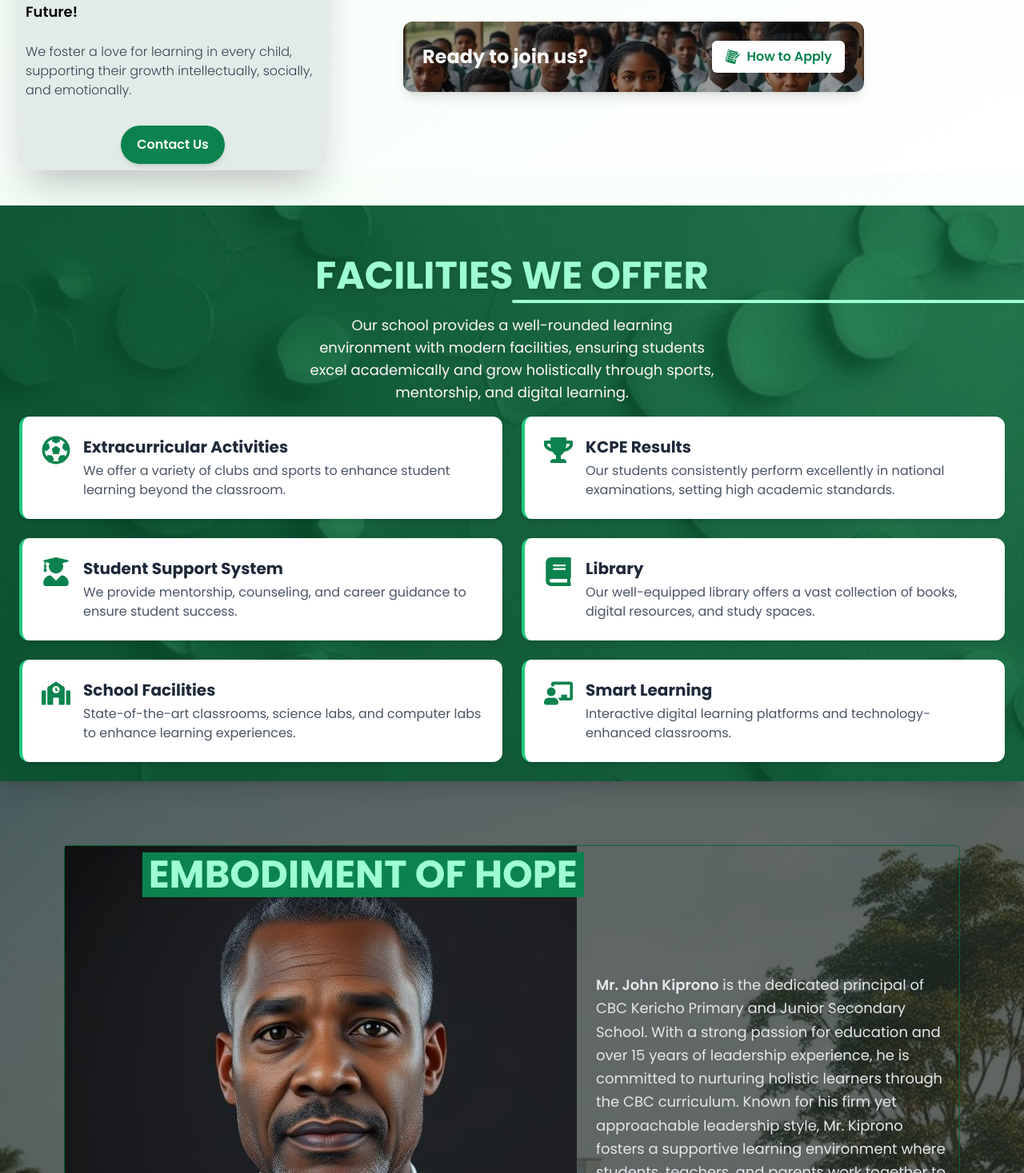
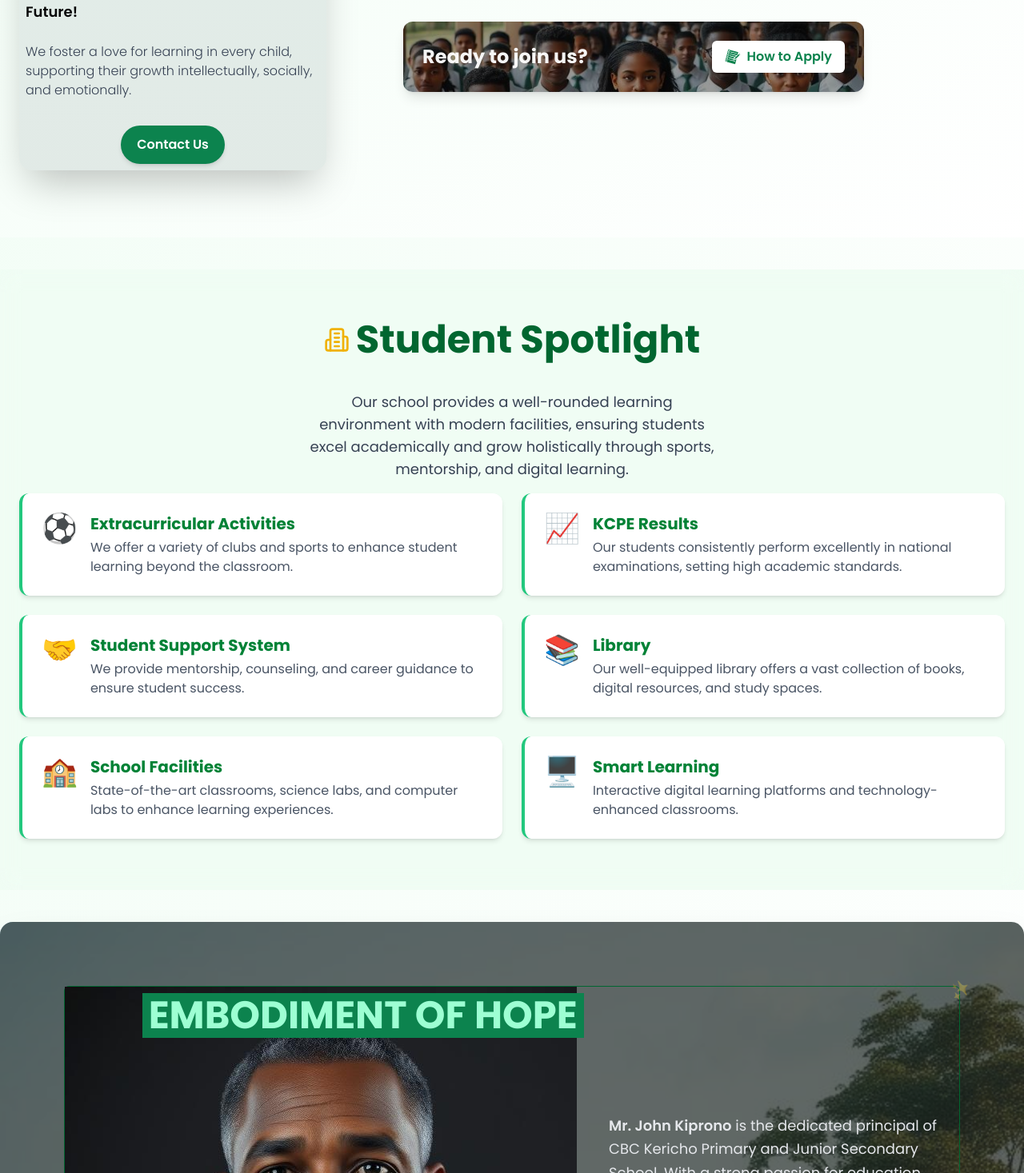
Before and after one commit to cassandra18/Work, a React (Vite) app in the folder frontend/: page / in a window 1280 px wide. Shown: the part 1333-2800 px from the top of the page at 80% size. Built offline with nearby package versions, Linux system fonts and the light colour scheme.

Commit message:
change the ui for the home page

```diff
--- a/frontend/src/components/facilites.tsx
+++ b/frontend/src/components/facilites.tsx
@@ -1,47 +1,50 @@
 import React from "react";
-import {
-  FaBook,
-  FaUserGraduate,
-  FaFutbol,
-  FaChalkboardTeacher,
-  FaSchool,
-  FaTrophy,
-} from "react-icons/fa";
 import { motion } from "framer-motion";
+import { Building2 } from 'lucide-react';
+
+const fadeIn = (delay = 0, direction: 'left' | 'right' = 'left') => {
+  const xValue = direction === 'left' ? -50 : 50;
+  return {
+      initial: { opacity: 0, x: xValue },
+      whileInView: { opacity: 1, x: 0 },
+      transition: { delay, duration: 0.6, ease: 'easeOut' },
+      viewport: { once: true, amount: 0.3 }
+  };
+};
 
 const facilities = [
   {
-    icon: <FaFutbol />,
+    icon: '⚽',
     title: "Extracurricular Activities",
     description:
       "We offer a variety of clubs and sports to enhance student learning beyond the classroom.",
   },
   {
-    icon: <FaTrophy />,
+    icon: '📈',
     title: "KCPE Results",
     description:
       "Our students consistently perform excellently in national examinations, setting high academic standards.",
   },
   {
-    icon: <FaUserGraduate />,
+    icon: '🤝',
     title: "Student Support System",
     description:
       "We provide mentorship, counseling, and career guidance to ensure student success.",
   },
   {
-    icon: <FaBook />,
+    icon: '📚',
     title: "Library",
     description:
       "Our well-equipped library offers a vast collection of books, digital resources, and study spaces.",
   },
   {
-    icon: <FaSchool />,
+    icon: '🏫',
     title: "School Facilities",
     description:
       "State-of-the-art classrooms, science labs, and computer labs to enhance learning experiences.",
   },
   {
-    icon: <FaChalkboardTeacher />,
+    icon: '🖥️',
     title: "Smart Learning",
     description:
       "Interactive digital learning platforms and technology-enhanced classrooms.",
@@ -62,28 +65,22 @@ const Facilities: React.FC = () => {
   return (
     <>
     <div
-      style={{ backgroundImage: `url('/images/facilities2.jpeg')` }}
-      className="poppins-regular relative bg-cover bg-center flex flex-col justify-center items-center text-white mt-10 "
+      className="poppins-regular relative bg-cover bg-center flex flex-col justify-center items-center text-white my-10 pb-10 bg-green-50 "
     >
       {/* Overlay */}
-      <div className="absolute inset-0 bg-[#0C834E] opacity-50 backdrop-blur-md"></div>
+      <div className="absolute inset-0 opacity-50 backdrop-blur-md"></div>
       {/* Facilities Section - Bulletin Board Style */}
       <div className="container mx-auto mt-10 z-10">
-        <div className="rounded-lg p-6 shadow-xl">
-          <h2 className=" text-3xl md:text-4xl lg:text-5xl font-bold text-center text-[#9dffd3] mb-6 relative">
-            <span className="poppins-bold relative z-10 drop-shadow-md">
-              FACILITIES WE OFFER
-            </span>
+        <div className="rounded-lg p-6 ">
+        <motion.h2
+                className="text-3xl md:text-5xl font-bold text-green-800 mb-10 flex justify-center items-center gap-2"
+                {...fadeIn(0.1)}
+            >
+                <Building2 className="text-yellow-500" size={32} />
+                Student Spotlight
+            </motion.h2>
 
-            {/* Animated underline */}
-            <motion.div
-              className="absolute left-1/2 bottom-[-10px] h-1 bg-[#9dffd3] rounded-md"
-              initial={{ width: 0 }}
-              animate={{ width: "100%" }}
-              transition={{ duration: 1, ease: "easeInOut" }}
-            ></motion.div>
-          </h2>
-          <p className="text-center text-md md:text-lg  text-[#fff6f6]  my-4 mx-auto max-w-lg">
+          <p className="text-center text-md md:text-lg  text-gray-700  my-4 mx-auto max-w-lg">
             Our school provides a well-rounded learning environment with modern
             facilities, ensuring students excel academically and grow
             holistically through sports, mentorship, and digital learning.
@@ -106,7 +103,7 @@ const Facilities: React.FC = () => {
                     {facility.icon}
                   </motion.div>
                   <div>
-                    <h3 className="text-xl font-bold text-gray-800">
+                    <h3 className="text-xl font-bold text-green-700">
                       {facility.title}
                     </h3>
                     <p className="text-gray-600 mt-1">{facility.description}</p>
--- a/frontend/src/components/hero.tsx
+++ b/frontend/src/components/hero.tsx
@@ -8,10 +8,10 @@ import { motion } from 'framer-motion';
 import { Swiper as SwiperClass } from 'swiper';
 
 const slides = [
-    { id: 1, image: '/images/school-image.jpeg', title: 'CBC-KERICHO', description: 'We are a school that is committed to providing quality education to our students', link: '/about' },
-    { id: 2, image: '/images/students.jpeg', title: 'Vision, Mission and Values', description: 'Our vision is to provide quality education to our students', link: '/vision' },
+    { id: 1, image: '/images/school-image.jpeg', title: 'CBC-KERICHO', description: 'We are a school that is committed to providing quality education to our students', link: '/about/profile' },
+    { id: 2, image: '/images/students.jpeg', title: 'Vision, Mission and Values', description: 'Our vision is to provide quality education to our students', link: '/about/vision' },
     { id: 3, image: '/images/students-with-instruments2.jpeg', title: 'Clubs and Societies', description: 'We have a variety of clubs and societies that students can join', link: '/clubs' },
-    { id: 4, image: '/images/headteacher.jpeg', title: 'Our Policies', description: 'Our policies are designed to ensure that our students get the best education', link: '/policies' }
+    { id: 4, image: '/images/headteacher.jpeg', title: 'Our Policies', description: 'Our policies are designed to ensure that our students get the best education', link: '/about/policies' }
 ];
 
 const HeroSection: React.FC = () => {
@@ -19,7 +19,7 @@ const HeroSection: React.FC = () => {
     const [activeIndex, setActiveIndex] = useState(0);
 
     return (
-        <div className="relative">
+        <div className="relative poppins-regular">
             <Swiper
                 modules={[Navigation, Pagination, Autoplay]}
                 navigation
--- a/frontend/src/components/introduction.tsx
+++ b/frontend/src/components/introduction.tsx
@@ -5,7 +5,7 @@ import { Link } from 'react-router-dom';
 
 const Introduction: React.FC = () => {
   return (
-    <div className='bg-gradient-to-br from-green-50 to-white '>
+    <div className='bg-gradient-to-br from-green-50 to-white pb-20'>
     <div className='md:pt-10 max-w-7xl mx-auto flex justify-between  poppins-light px-4 py-5 md:py-1 md:px-6'>
       <div className='flex flex-col-reverse md:flex-row gap-10 xl:gap-24 items-center'>
 
--- a/frontend/src/components/newsandEvents/News/studentSpotlight.tsx
+++ b/frontend/src/components/newsandEvents/News/studentSpotlight.tsx
@@ -38,7 +38,7 @@ const StudentSpotlight: React.FC = () => {
     return (
         <section id='spotlight' className="py-12 bg-green-50 text-center">
             <motion.h2
-                className="text-3xl md:text-4xl font-bold text-green-800 mb-10 flex justify-center items-center gap-2"
+                className="text-3xl md:text-5xl font-bold text-green-800 mb-10 flex justify-center items-center gap-2"
                 {...fadeIn(0.1)}
             >
                 <Star className="text-yellow-500" size={32} />
--- a/frontend/src/components/principleSection.tsx
+++ b/frontend/src/components/principleSection.tsx
@@ -4,7 +4,11 @@ import { motion } from 'framer-motion';
 
 const PricipleSection: React.FC = () => {
     return (
-        <div className='poppins-regular '>
+        <motion.div
+        initial={{ opacity: 0, y: 40 }}
+        whileInView={{ opacity: 1, y: 0 }}
+        transition={{ duration: 1 }}
+        className='poppins-regular mb-10 max-w-7xl mx-auto rounded-2xl shadow-2xl overflow-hidden'>
             <div className=' bg-cover bg-center relative p-4 md:p-10 ' style={{ backgroundImage: 'url(/images/school-image.jpeg)'}}>
 
             {/* overlay */}
@@ -12,9 +16,9 @@ const PricipleSection: React.FC = () => {
 
             {/* Content area */}
                 <motion.div
-                initial={{ opacity:0, y:30 }}
-                animate={{ opacity:1, y:0 }}
-                transition={{ duration: 1 }}
+                initial={{ opacity:0, y: -70 }}
+                animate={{ opacity:1, y: 0 }}
+                transition={{ duration: 1, delay: 0.2 }}
                 className='border border-green-800 mx-2 md:mx-10 mt-10 rounded-md relative z-10 flex flex-col lg:flex-row items-center gap-4'>
 
                     {/* Desktop Title (absolute & hidden on small screens) */}
@@ -25,9 +29,20 @@ const PricipleSection: React.FC = () => {
                     <img src='/images/principle.jpeg' alt='principle-image' className='w-full sm:w-2/3 '></img>
 
                     {/* Mobile Title (inline & only visible on small screens) */}
+                    <div>
                     <h2 className='block lg:hidden bg-[#0C834E] px-2 py-1 text-3xl text-center text-[#9dffd3] poppins-bold max-w-[max-content] '>
                         EMBODIMENT OF HOPE
                     </h2>
+                    <motion.span
+                            className="absolute -top-3 -right-4 text-yellow-300 text-2xl"
+                            initial={{ opacity: 0, rotate: -45, scale: 0.8 }}
+                            animate={{ opacity: 1, rotate: 0, scale: 1 }}
+                            transition={{ repeat: Infinity, repeatType: 'reverse', duration: 1 }}
+                        >
+                            ✨
+                    </motion.span>
+                    </div>
+
                     <p className="md:text-lg text-gray-200 leading-relaxed px-2 ">
                     <span className='font-semibold'>Mr. John Kiprono</span> is the dedicated principal of CBC Kericho Primary and Junior Secondary School.
                     With a strong passion for education and over 15 years of leadership experience, he is committed
@@ -41,7 +56,7 @@ const PricipleSection: React.FC = () => {
             <div className="hidden md:blockh-20"
             style={{background: "linear-gradient(to bottom, white 0%, #9dffd3 40%, #016624 100%)",
       }}></div>
-        </div>
+        </motion.div>
     )
 }
 export default PricipleSection;
```
Also changed, not shown: frontend/public/images/bg.jpg (added), 1 other file (tests, documents, lock files or other folders).
